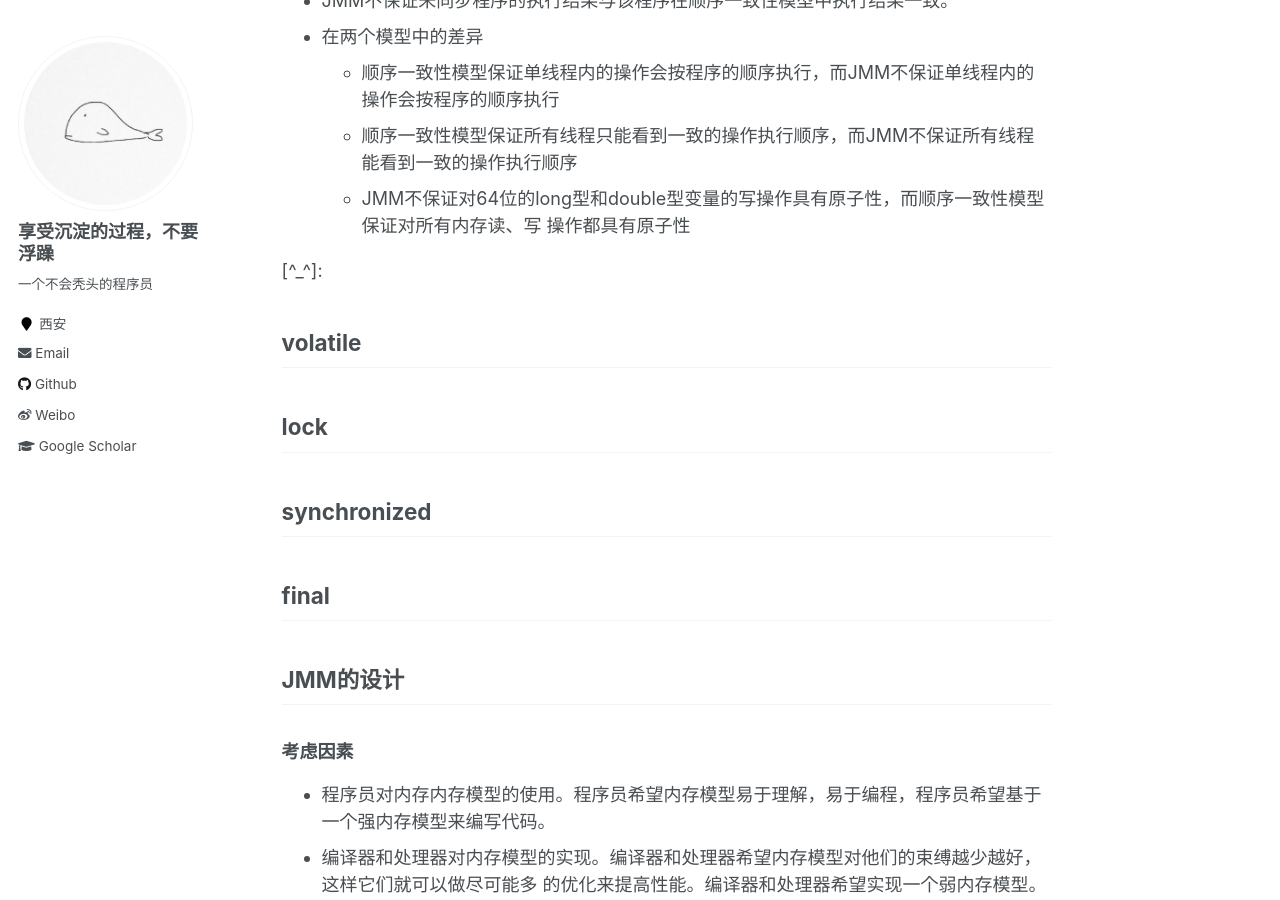
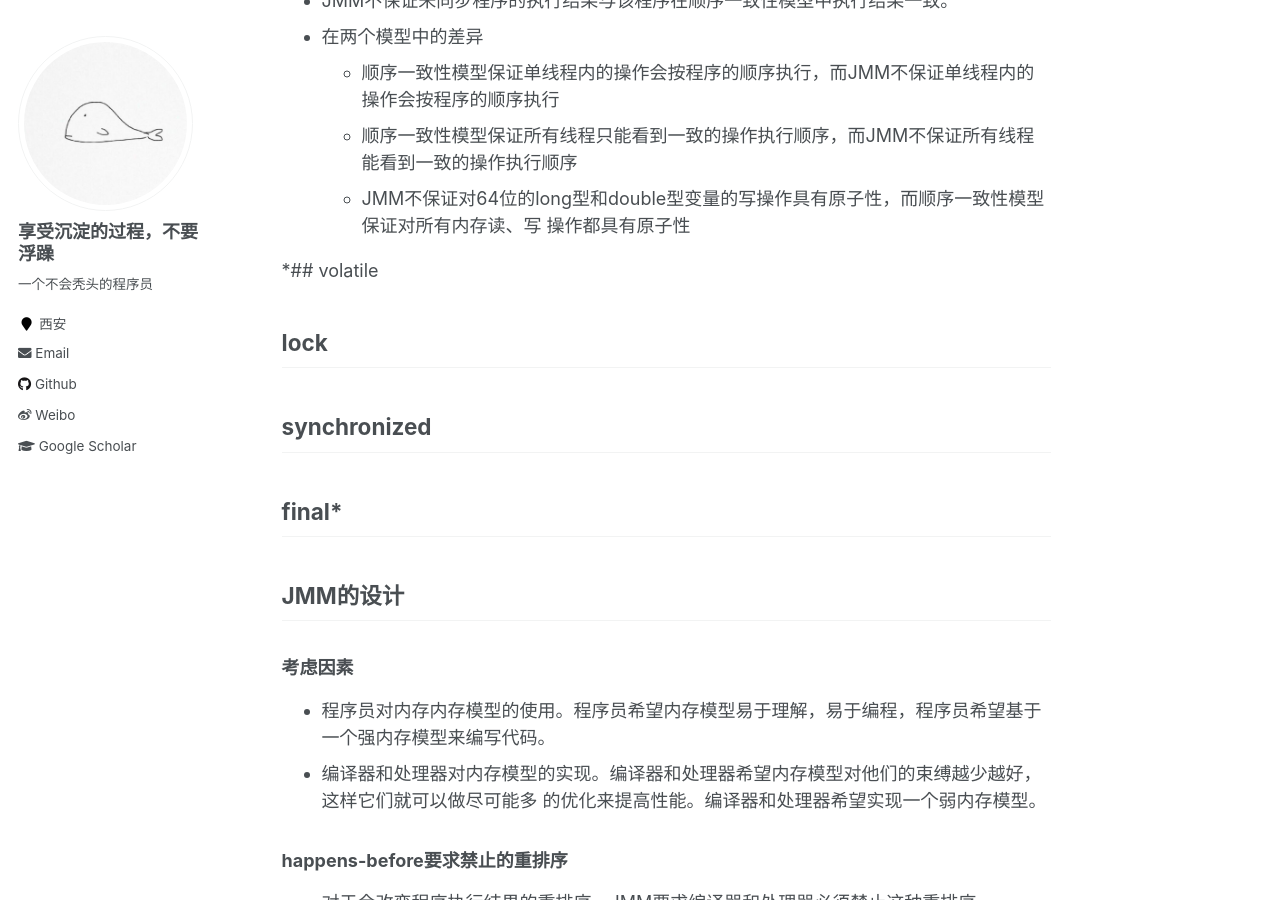
Before and after one commit to icankeep/icankeep.github.io, a Jekyll site: the page built from _posts/2019-04-14-Java内存模型.md, in a window 1280 px wide and 900 px high, scrolled down 2911 px. Built offline with Jekyll 4.4.1, drawn with Linux system fonts in a browser that asks for light colours.

Commit message:
modify JMM.md's comments

```diff
--- a/_posts/2019-04-14-Java内存模型.md
+++ b/_posts/2019-04-14-Java内存模型.md
@@ -46,6 +46,7 @@ JMM属于语言级的内存模型，它确保在不同的编译器和不同的
 ## happens-before
 在JMM中，如果一个操作执行结果需要对另一个操作可见，那么这两个操作之间必须要存在happens-before关系。
 这里提到的两个操作既可以是在一个线程之内，也可以是在不同线程之间。
+
 ## as-if-serial
   * 语义
     > 不管怎么重排序（编译器和处理器为了提高并行度），（单线程）程序的执行结果不能被改变
@@ -84,11 +85,11 @@ JMM属于语言级的内存模型，它确保在不同的编译器和不同的
   - JMM不保证对64位的long型和double型变量的写操作具有原子性，而顺序一致性模型保证对所有内存读、写
     操作都具有原子性
 
-[^_^]:
-## volatile
+
+*## volatile
 ## lock
 ## synchronized
-## final
+## final*
 
 ## JMM的设计
 ### 考虑因素
```
